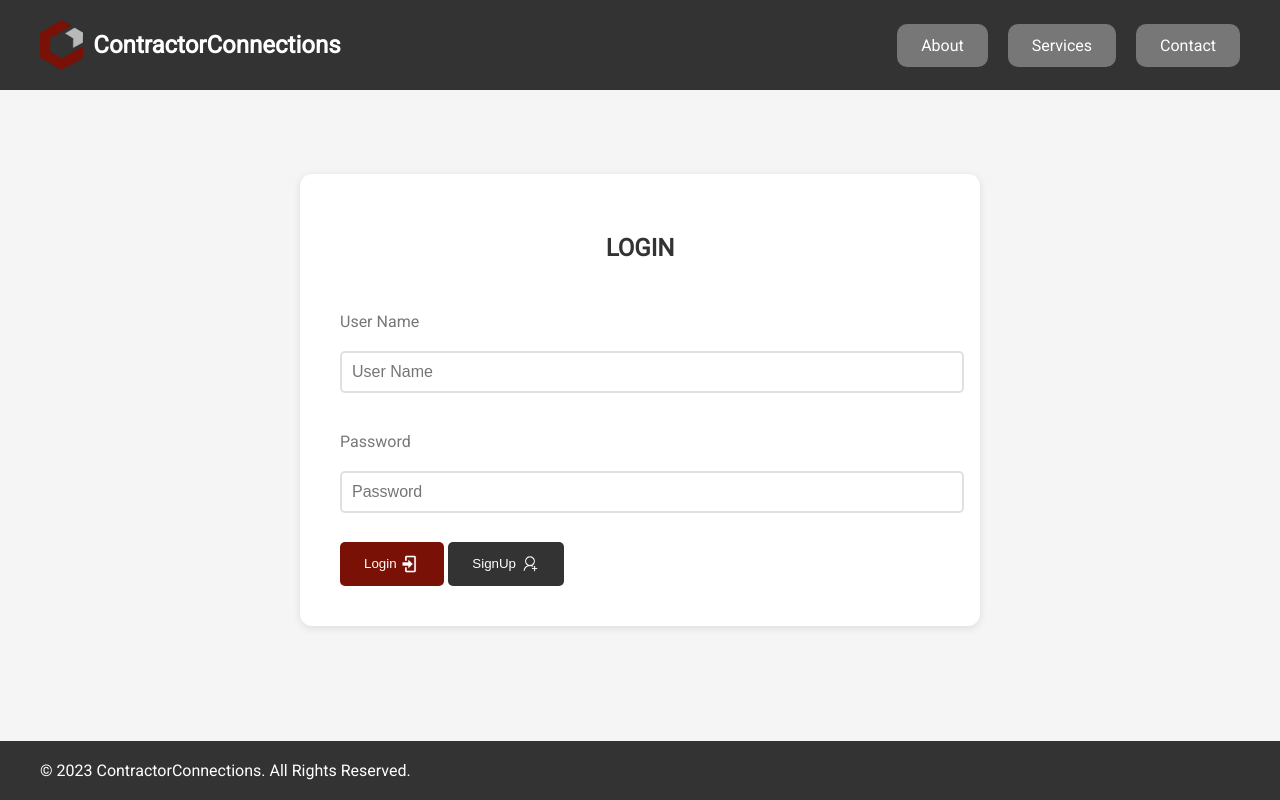
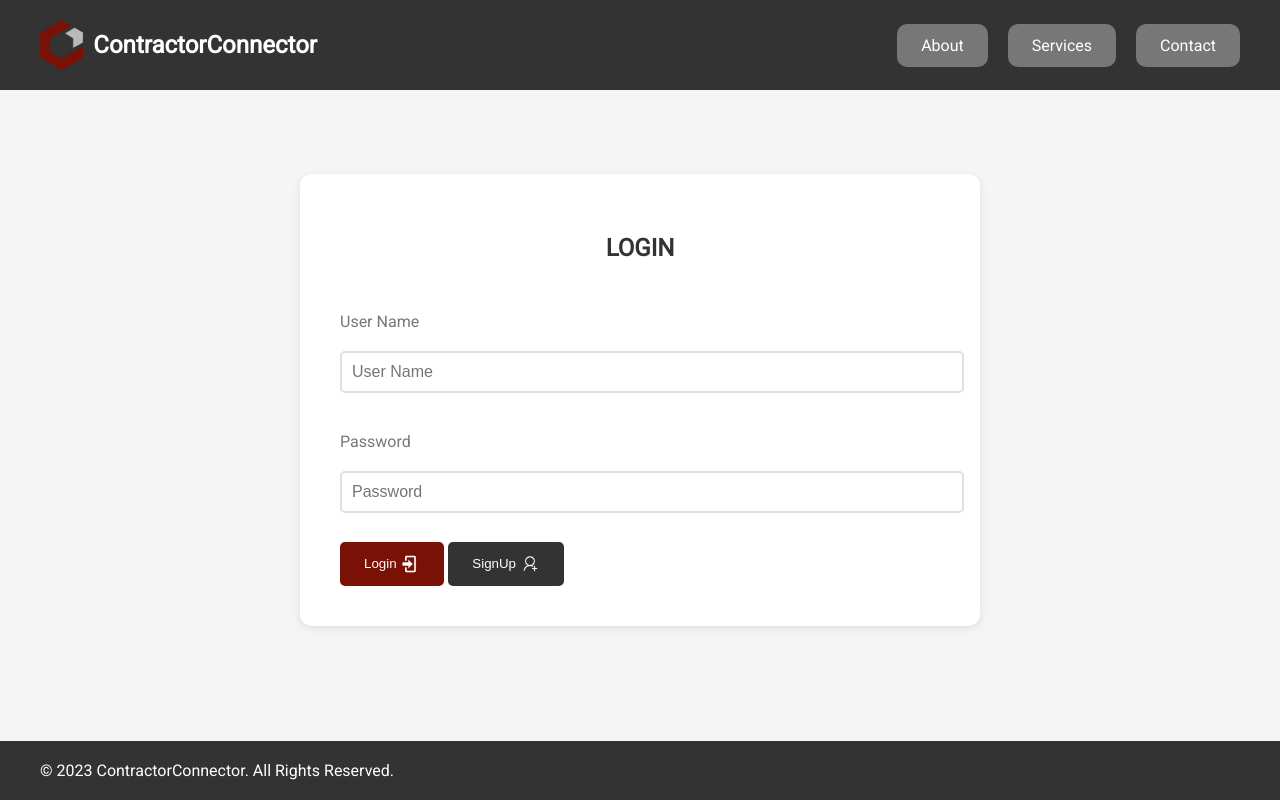
Before and after one commit to jad7qt/DatabaseProject, a PHP site: page / in a window 1280 px wide. Run offline with PHP 8.4, Linux system fonts and the light colour scheme.

Commit message:
change name

```diff
--- a/login.php
+++ b/login.php
@@ -78,7 +78,7 @@ if (!isset($_SESSION['Username'])){
   <div class="container" style="display: flex; align-items: center; justify-content: space-between;">
     <div style="display: flex; align-items: center;">
       <img src="images/logo_blank.png" alt="ContractorConnections Logo" style="max-width: 50px; max-height: 50px; margin-right: 10px;">
-      <h1 style="margin: 0;">ContractorConnections</h1>
+      <h1 style="margin: 0;">ContractorConnector</h1>
     </div>
     <nav>
       <ul style="display: flex; align-items: center; justify-content: flex-end; margin: 0;">
@@ -118,7 +118,7 @@ if (!isset($_SESSION['Username'])){
 
     <footer>
         <div class="container">
-            <p>&copy; 2023 ContractorConnections. All Rights Reserved.</p>
+            <p>&copy; 2023 ContractorConnector. All Rights Reserved.</p>
         </div>
     </footer>
 </body>
```
